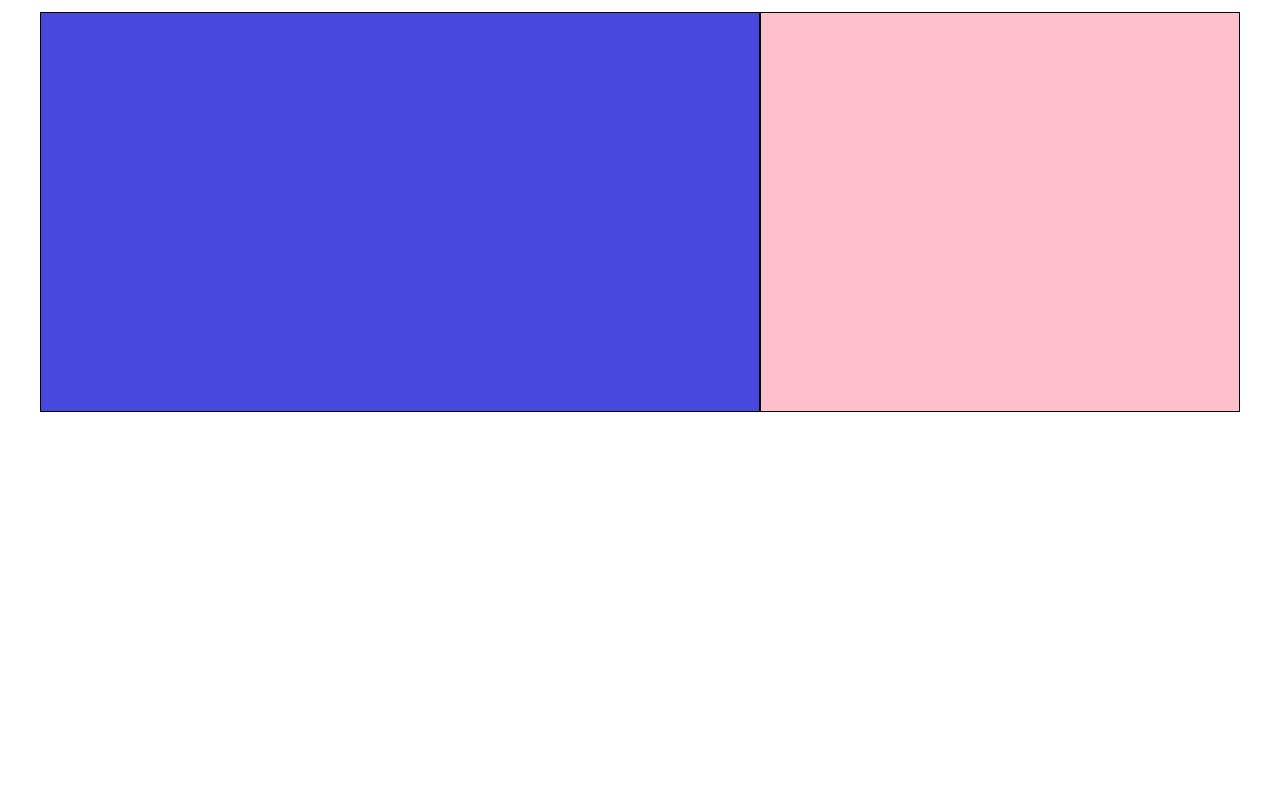
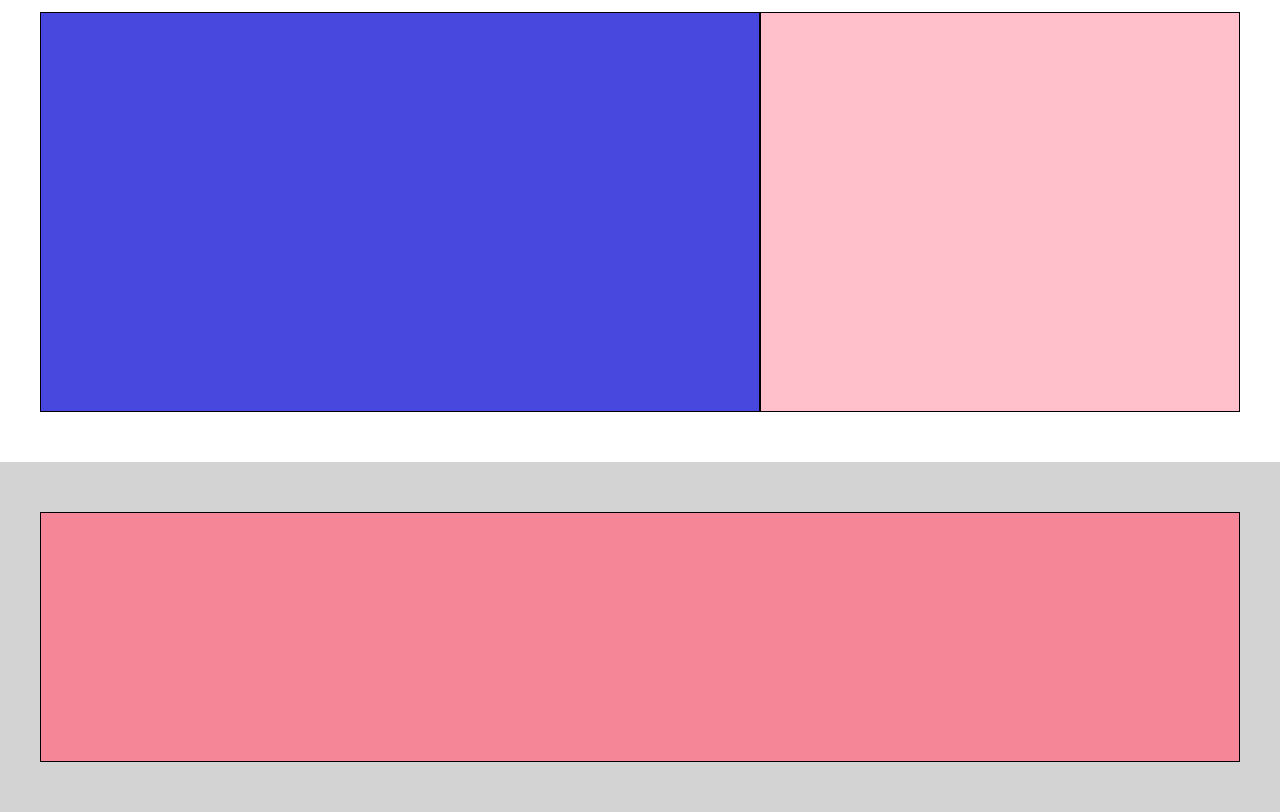
Before and after one commit to ChrisJUnda/htmlcss-struttura-discord, a plain HTML site: page index.html in a window 1280 px wide. Shown: the part 1448-2260 px from the top of the page. Before the commit the page ends 1910 px from the top, so only its background shows below. Drawn offline with Linux system fonts and the light colour scheme.

Commit message:
[UPD] Added 6° section

```diff
--- a/css/style.css
+++ b/css/style.css
@@ -69,6 +69,8 @@ header{
     background-color: lightgrey;
 }
 
+
+
 .text-left{
     text-align: left;
 }
@@ -100,3 +102,9 @@ header{
 .py-50{
     padding: 50px 0;
 }
+
+.height-500{
+    height: 500px;
+
+
+}
--- a/index.html
+++ b/index.html
@@ -84,6 +84,13 @@
                 </div>
             </div>
         </div>
+        <div class="bg-lightgrey py-50">
+            <div class="container">
+                <div class="row">
+                    <div class="col-100 height 500"></div>
+                </div>
+            </div>
+        </div>
     </main>
     <footer>
 
```
